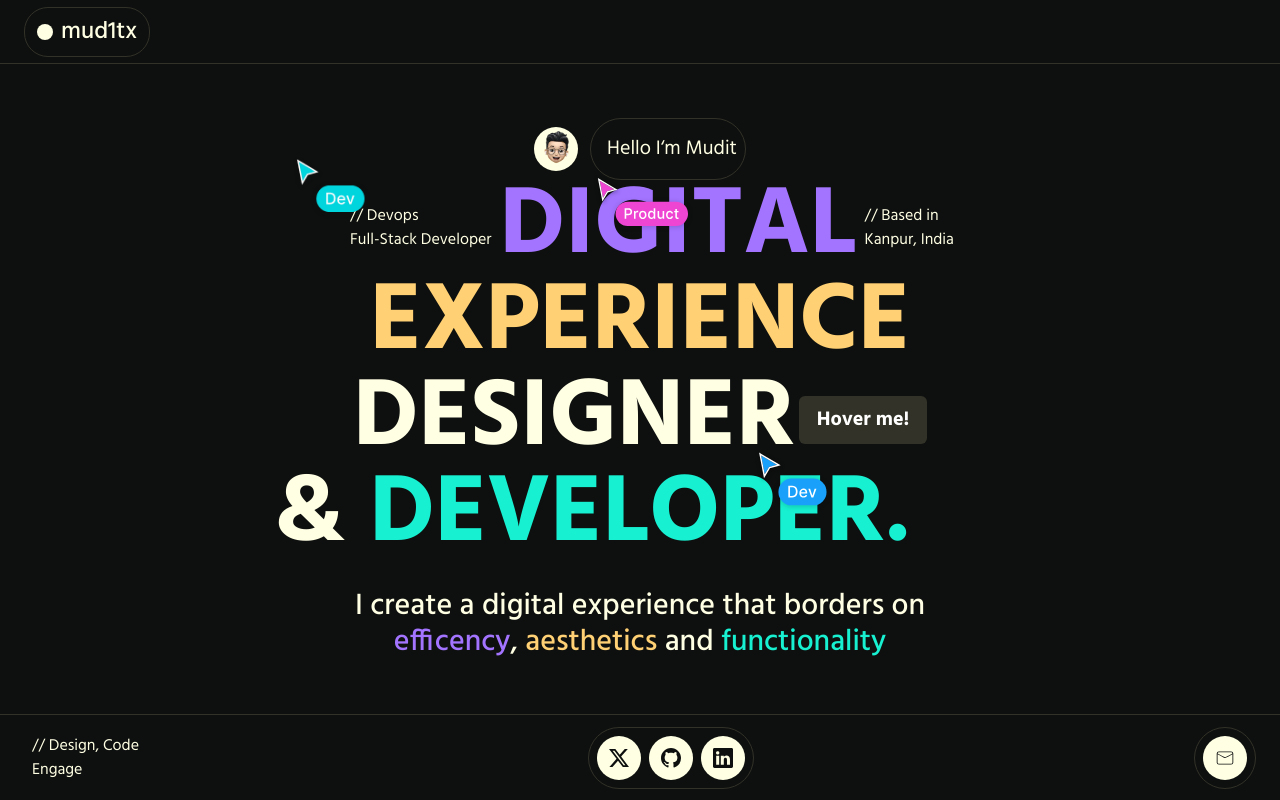
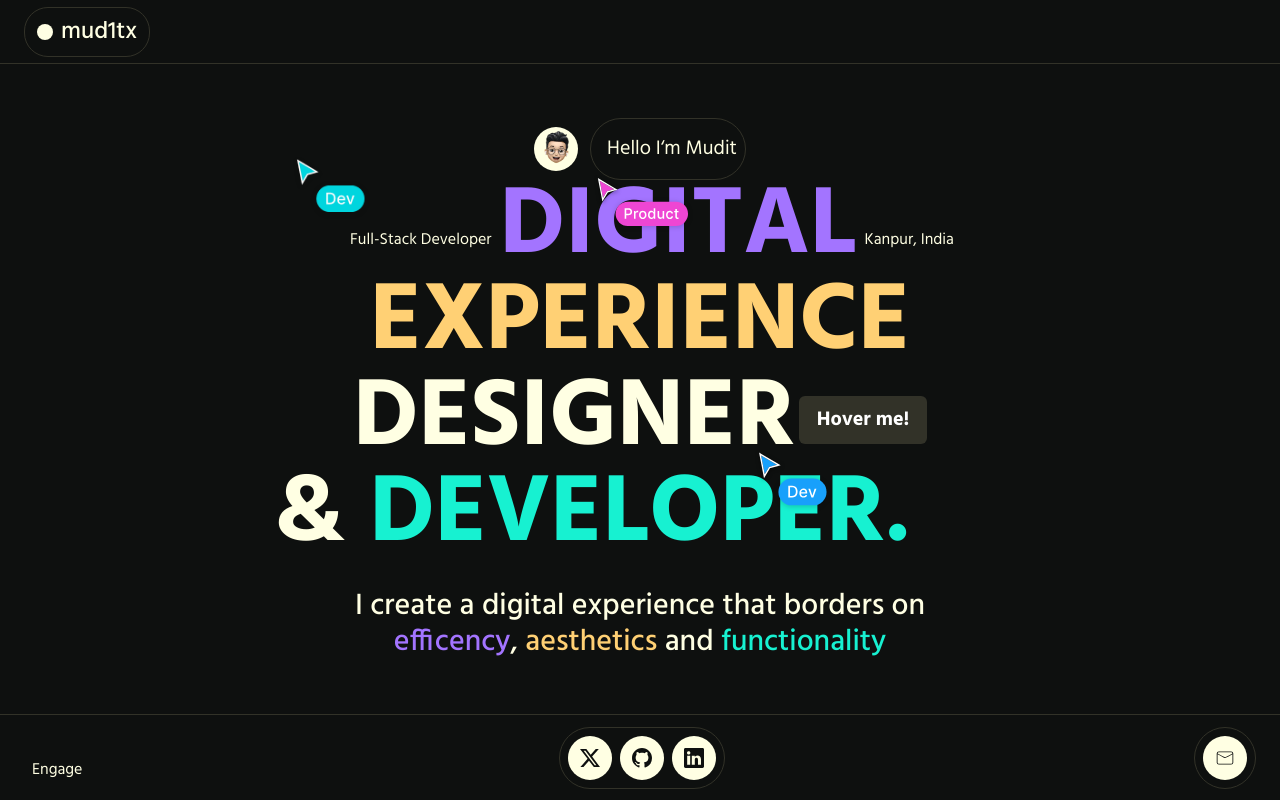
Before and after one commit to AmanTrivedi1/Portfolio, a Next.js app: page / in a window 1280 px wide. Shown: the top 800 px of the page. Built offline with nearby package versions, Linux system fonts and the light colour scheme.

Commit message:
adding things

```diff
--- a/app/(Home)/Hero.tsx
+++ b/app/(Home)/Hero.tsx
@@ -85,7 +85,7 @@ const HeroPage = () => {
               </motion.div>
             </div>
             <h1 className="sm:text-xs lg:text-base">
-              // Devops
+              {/* Devops */}
               <br />
               Full-Stack Developer
             </h1>
@@ -93,7 +93,7 @@ const HeroPage = () => {
               DIGITAL
             </h1>
             <h1 className="sm:text-xs lg:text-base">
-              // Based in
+              {/* Based in */}
               <br />
               Kanpur, India
             </h1>
@@ -168,7 +168,7 @@ const HeroPage = () => {
         <main className="px-2 py-2 m-auto max-w-[13xl] sm:mx-2 md:mx-3 lg:mx-4 flex items-center justify-between">
           <div className="flex items-center justify-between">
             <h1 className="sm:text-xs lg:text-base gap-2 p-2">
-              // Design, Code
+              {/* Design, Code */}
               <br />
               Engage
             </h1>
```
